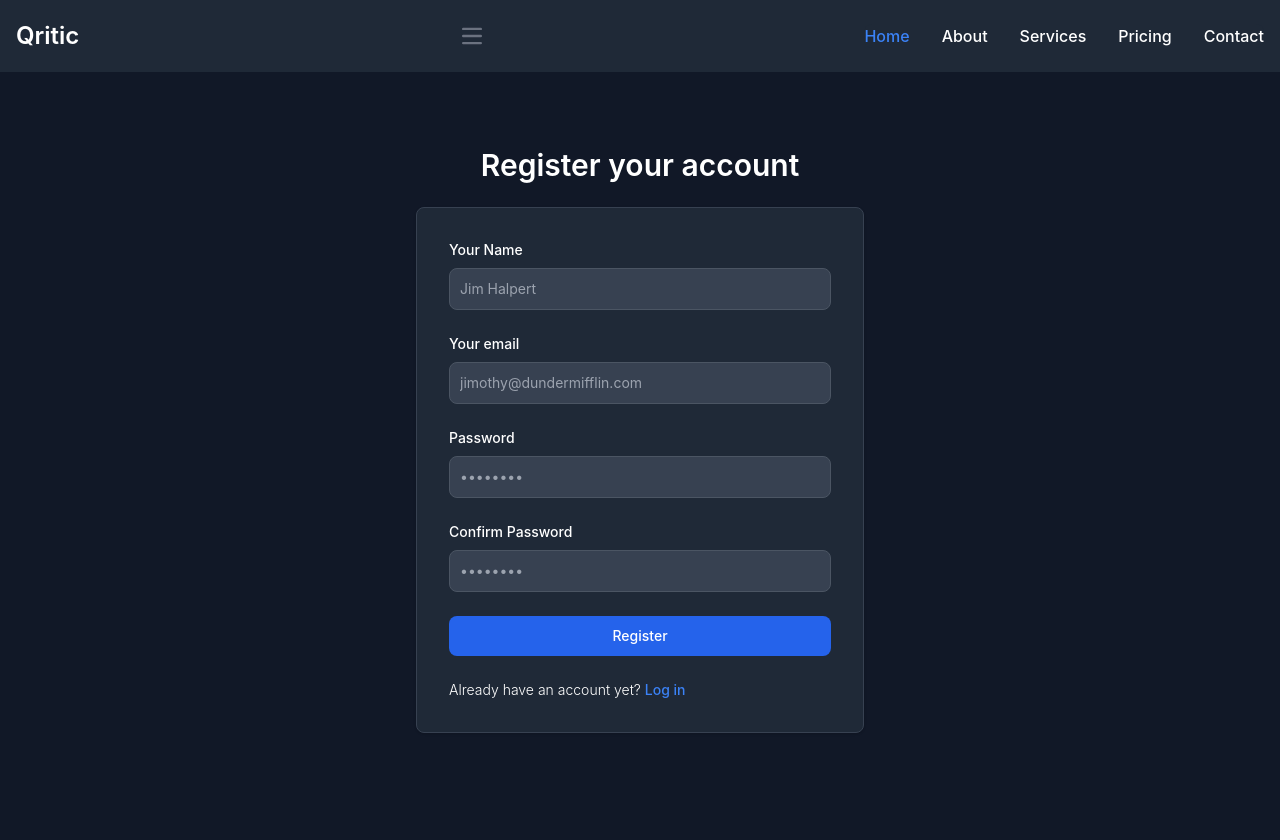
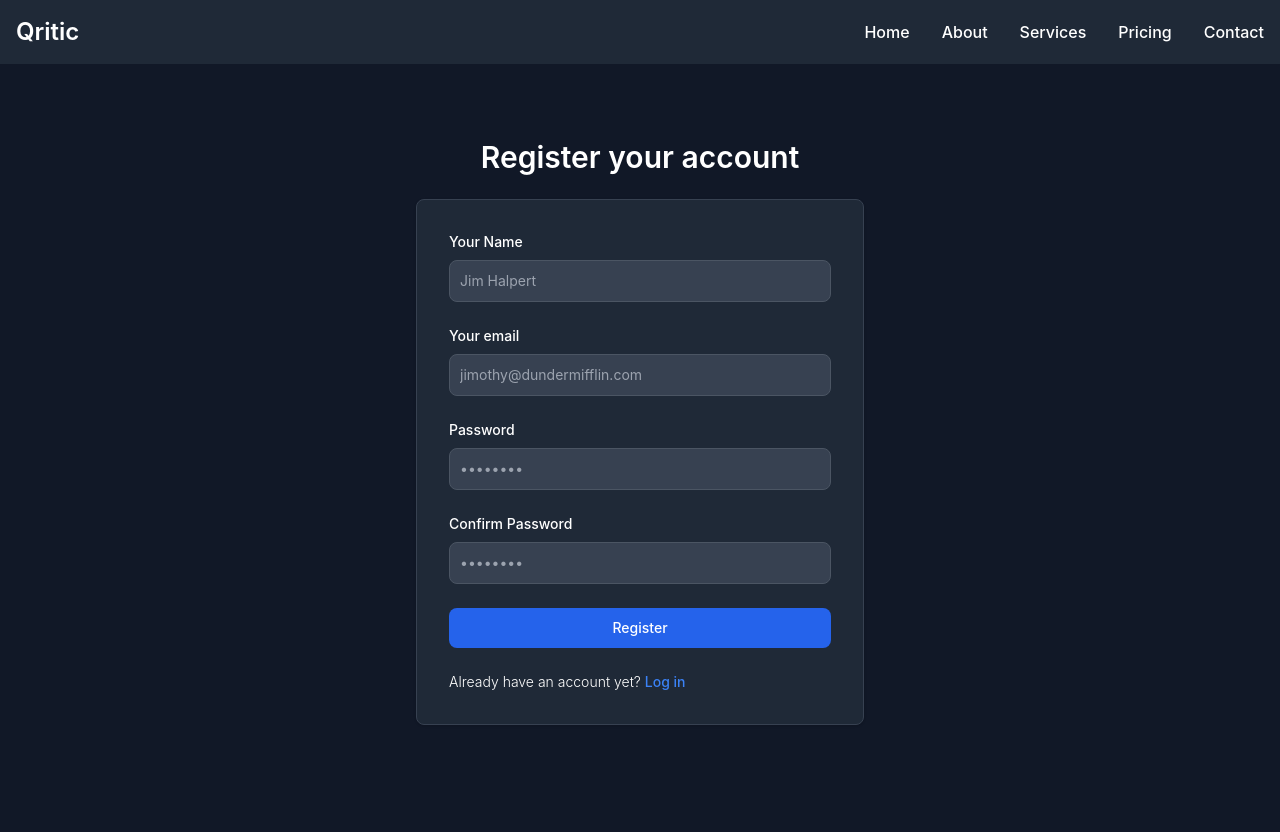
Before and after one commit to iamsid47/qritic, a React (Create React App) app in the folder frontend/: page /signup in a window 1280 px wide. Built offline with nearby package versions, Linux system fonts and the light colour scheme.

Commit message:
make nav responsive

```diff
--- a/frontend/src/components/Auth/AuthContext.js
+++ b/frontend/src/components/Auth/AuthContext.js
@@ -10,7 +10,6 @@ export const AuthProvider = ({ children }) => {
     setUser(userData);
     setAccessToken(token);
 
-    // Store the access token and user data as strings
     sessionStorage.setItem("accessToken", token);
     sessionStorage.setItem("userData", JSON.stringify(userData));
   };
--- a/frontend/src/components/Auth/Signup.jsx
+++ b/frontend/src/components/Auth/Signup.jsx
@@ -1,7 +1,10 @@
 import React from "react";
 import Navbar from "../Common/Navbar";
+import { useAuth } from "./AuthContext";
 
 const Signup = () => {
+  const { user } = useAuth();
+
   return (
     <section class=" bg-gray-900">
       <Navbar />
--- a/frontend/src/components/Common/Navbar.jsx
+++ b/frontend/src/components/Common/Navbar.jsx
@@ -1,25 +1,38 @@
-import React from "react";
+import React, { useState } from "react";
+
+const navItems = [
+  { text: "Home", link: "/" },
+  { text: "About", link: "/" },
+  { text: "Services", link: "/" },
+  { text: "Pricing", link: "/" },
+  { text: "Contact", link: "/" },
+];
 
 const Navbar = () => {
+  const [isNavOpen, setIsNavOpen] = useState(false);
+
+  const toggleNav = () => {
+    setIsNavOpen(!isNavOpen);
+  };
+
   return (
     <section>
-      <nav class=" border-gray-200 bg-gray-800">
-        <div class="max-w-screen-xl flex flex-wrap items-center justify-between mx-auto p-4">
-          <a href="/" class="flex items-center">
-            <span class="self-center text-2xl font-semibold whitespace-nowrap text-white">
+      <nav className="border-gray-200 bg-gray-800">
+        <div className="max-w-screen-xl flex flex-wrap items-center justify-between mx-auto p-4">
+          <a href="/" className="flex items-center">
+            <span className="self-center text-2xl font-semibold whitespace-nowrap text-white">
               Qritic
             </span>
           </a>
           <button
-            data-collapse-toggle="navbar-default"
             type="button"
-            class="inline-flex items-center p-2 w-10 h-10 justify-center text-sm text-gray-500 rounded-lg md:hidden:ring-2 focusay-400 hover:bg-gray-700 focus:ring-gray-600"
-            aria-controls="navbar-default"
-            aria-expanded="false"
+            onClick={toggleNav}
+            className="inline-flex items-center p-2 w-10 h-10 justify-center text-sm text-gray-500 rounded-lg md:hidden ring-2  hover:bg-gray-700 focus:ring-gray-600"
+            aria-expanded={isNavOpen}
           >
-            <span class="sr-only">Open main menu</span>
+            <span className="sr-only">Toggle navigation</span>
             <svg
-              class="w-5 h-5"
+              className={`w-5 h-5 ${isNavOpen ? "hidden" : "block"}`}
               aria-hidden="true"
               xmlns="http://www.w3.org/2000/svg"
               fill="none"
@@ -27,56 +40,42 @@ const Navbar = () => {
             >
               <path
                 stroke="currentColor"
-                stroke-linecap="round"
-                stroke-linejoin="round"
-                stroke-width="2"
+                strokeLinecap="round"
+                strokeLinejoin="round"
+                strokeWidth="2"
                 d="M1 1h15M1 7h15M1 13h15"
               />
             </svg>
+            <svg
+              className={`w-5 h-5 ${isNavOpen ? "block" : "hidden"}`}
+              aria-hidden="true"
+              xmlns="http://www.w3.org/2000/svg"
+              fill="none"
+              viewBox="0 0 20 20"
+            >
+              <path
+                fill="currentColor"
+                d="M14.293 5.293a1 1 0 0 1 1.414 1.414L11 12.414l-4.707-4.707a1 1 0 1 1 1.414-1.414L11 9.586l2.293-2.293a1 1 0 0 1 1.414 0z"
+              />
+            </svg>
           </button>
-          <div class="hidden w-full md:block md:w-auto" id="navbar-default">
-            <ul class="font-medium flex flex-col p-4 md:p-0 mt-4 border  rounded-lg  md:flex-row md:space-x-8 md:mt-0 md:border-0  bg-gray-800 md:bg-gray-800 border-gray-700">
-              <li>
-                <a
-                  href="/"
-                  class="block py-2 pl-3 pr-4  bg-blue-700 rounded md:bg-transparent  md:p-0 text-white md:text-blue-500"
-                  aria-current="page"
-                >
-                  Home
-                </a>
-              </li>
-              <li>
-                <a
-                  href="/"
-                  class="block py-2 pl-3 pr-4  rounded   md:border-0  md:p-0 text-white md:hover:text-blue-500 hover:bg-gray-700 hover:text-white md:hover:bg-transparent"
-                >
-                  About
-                </a>
-              </li>
-              <li>
-                <a
-                  href="/"
-                  class="block py-2 pl-3 pr-4  rounded   md:border-0  md:p-0 text-white md:hover:text-blue-500 hover:bg-gray-700 hover:text-white md:hover:bg-transparent"
-                >
-                  Services
-                </a>
-              </li>
-              <li>
-                <a
-                  href="/"
-                  class="block py-2 pl-3 pr-4  rounded   md:border-0  md:p-0 text-white md:hover:text-blue-500 hover:bg-gray-700 hover:text-white md:hover:bg-transparent"
-                >
-                  Pricing
-                </a>
-              </li>
-              <li>
-                <a
-                  href="/"
-                  class="block py-2 pl-3 pr-4  rounded   md:border-0  md:p-0 text-white md:hover:text-blue-500 hover:bg-gray-700 hover:text-white md:hover:bg-transparent"
-                >
-                  Contact
-                </a>
-              </li>
+          <div
+            className={`${
+              isNavOpen ? "block" : "hidden"
+            } w-full md:block md:w-auto`}
+            id="navbar-default"
+          >
+            <ul className="font-medium flex flex-col p-4 md:p-0 mt-4 border rounded-lg md:flex-row md:space-x-8 md:mt-0 md:border-0 bg-gray-800 md:bg-transparent border-gray-700">
+              {navItems.map((item, index) => (
+                <li key={index}>
+                  <a
+                    href={item.link}
+                    className="block py-2 pl-3 pr-4 rounded md:border-0 md:p-0 text-white md:hover:text-blue-500 hover-bg-gray-700 hover:text-white md:hover:bg-transparent"
+                  >
+                    {item.text}
+                  </a>
+                </li>
+              ))}
             </ul>
           </div>
         </div>
--- a/frontend/src/components/Pages/Home.jsx
+++ b/frontend/src/components/Pages/Home.jsx
@@ -1,4 +1,5 @@
 import React from "react";
+import Navbar from "../Common/Navbar";
 import { useAuth } from "../Auth/AuthContext";
 
 const Home = () => {
@@ -9,7 +10,8 @@ const Home = () => {
   };
   return (
     <div className="">
-      <p className="text-center text-8xl">HomePage</p>
+      <Navbar />
+      <p className="text-center text-8xl py-4">HomePage</p>
       <br />
       {user ? (
         <>
--- a/frontend/src/index.js
+++ b/frontend/src/index.js
@@ -14,7 +14,4 @@ root.render(
   </React.StrictMode>
 );
 
-// If you want to start measuring performance in your app, pass a function
-// to log results (for example: reportWebVitals(console.log))
-// or send to an analytics endpoint. Learn more: https://bit.ly/CRA-vitals
 reportWebVitals();
```
